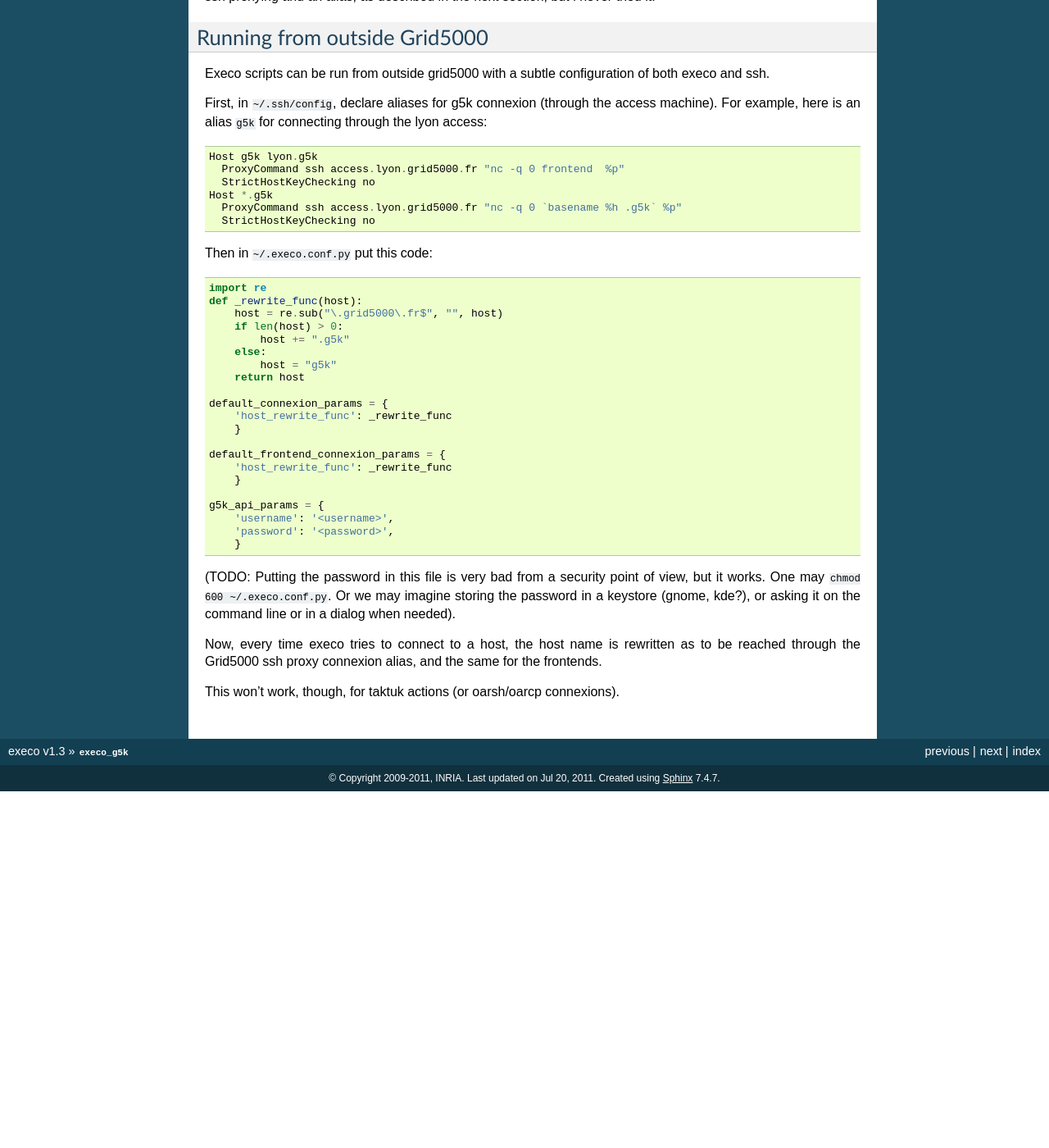
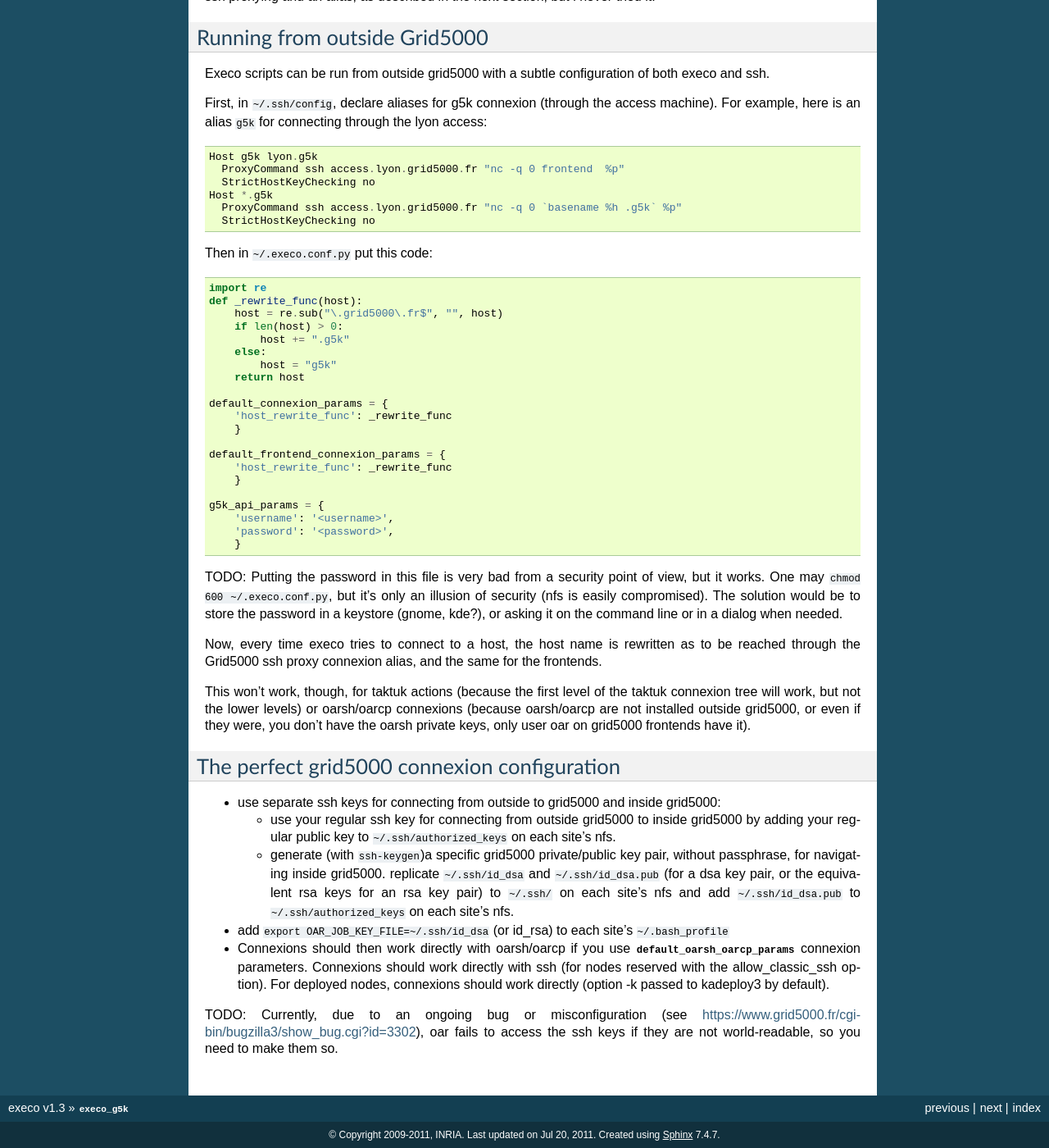
Before and after one commit to rcherrueau/execo, a Sphinx documentation site: the page built from doc/execo_g5k.rst, in a window 1280 px wide and 1400 px high, scrolled down 6352 px. Shown: the whole window at 82% size. Built offline with Sphinx 7.4.7, drawn with Linux system fonts in a browser that asks for light colours; before the commit the page ends 7317 px from its top, so only the background shows below that; some of the changed text lies outside the part shown.

Commit message:
improve ssh connexion configuration documentation + add option -k to kadeploy by default

```diff
--- a/doc/execo_g5k.rst
+++ b/doc/execo_g5k.rst
@@ -228,15 +228,50 @@ Then in ``~/.execo.conf.py`` put this code::
      'password': '<password>',
      }
 
-(TODO: Putting the password in this file is very bad from a security
-point of view, but it works. One may ``chmod 600
-~/.execo.conf.py``. Or we may imagine storing the password in a
-keystore (gnome, kde?), or asking it on the command line or in a
-dialog when needed).
+TODO: Putting the password in this file is very bad from a security
+point of view, but it works. One may ``chmod 600 ~/.execo.conf.py``,
+but it's only an illusion of security (nfs is easily compromised). The
+solution would be to store the password in a keystore (gnome, kde?),
+or asking it on the command line or in a dialog when needed.
 
 Now, every time execo tries to connect to a host, the host name is
 rewritten as to be reached through the Grid5000 ssh proxy connexion
 alias, and the same for the frontends.
 
-This won't work, though, for taktuk actions (or oarsh/oarcp
-connexions).
+This won't work, though, for taktuk actions (because the first level
+of the taktuk connexion tree will work, but not the lower levels) or
+oarsh/oarcp connexions (because oarsh/oarcp are not installed outside
+grid5000, or even if they were, you don't have the oarsh private keys,
+only user oar on grid5000 frontends have it).
+
+The perfect grid5000 connexion configuration
+============================================
+
+* use separate ssh keys for connecting from outside to grid5000 and
+  inside grid5000:
+
+  * use your regular ssh key for connecting from outside grid5000 to
+    inside grid5000 by adding your regular public key to
+    ``~/.ssh/authorized_keys`` on each site's nfs.
+
+  * generate (with ``ssh-keygen``)a specific grid5000 private/public
+    key pair, without passphrase, for navigating inside
+    grid5000. replicate ``~/.ssh/id_dsa`` and ``~/.ssh/id_dsa.pub``
+    (for a dsa key pair, or the equivalent rsa keys for an rsa key
+    pair) to ``~/.ssh/`` on each site's nfs and add
+    ``~/.ssh/id_dsa.pub`` to ``~/.ssh/authorized_keys`` on each site's
+    nfs.
+
+* add ``export OAR_JOB_KEY_FILE=~/.ssh/id_dsa`` (or id_rsa) to each
+  site's ``~/.bash_profile``
+
+* Connexions should then work directly with oarsh/oarcp if you use
+  `default_oarsh_oarcp_params` connexion parameters. Connexions should
+  work directly with ssh (for nodes reserved with the
+  allow_classic_ssh option). For deployed nodes, connexions should
+  work directly (option -k passed to kadeploy3 by default).
+
+TODO: Currently, due to an ongoing bug or misconfiguration (see
+https://www.grid5000.fr/cgi-bin/bugzilla3/show_bug.cgi?id=3302), oar
+fails to access the ssh keys if they are not world-readable, so you
+need to make them so.
--- a/execo_g5k.py
+++ b/execo_g5k.py
@@ -30,7 +30,7 @@ logger = logging.getLogger("execo.g5k")
 # _STARTOF_ g5k_configuration
 g5k_configuration = {
     'kadeploy3': 'kadeploy3',
-    'kadeploy3_options': '-d',
+    'kadeploy3_options': '-k -d',
     'default_env_name': None,
     'default_env_file': None,
     'default_timeout': 900,
```
